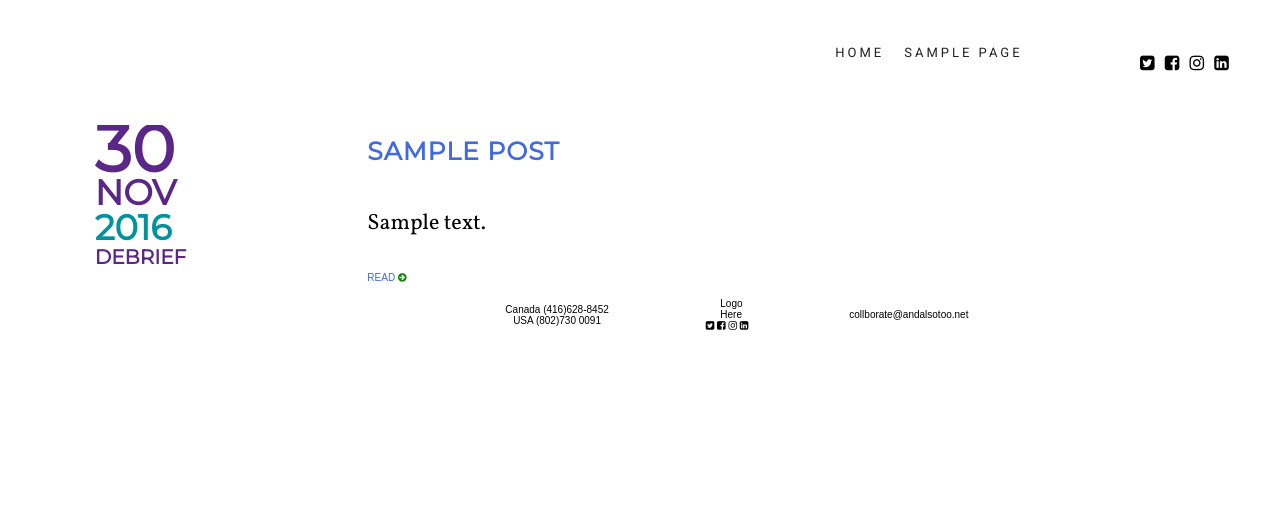
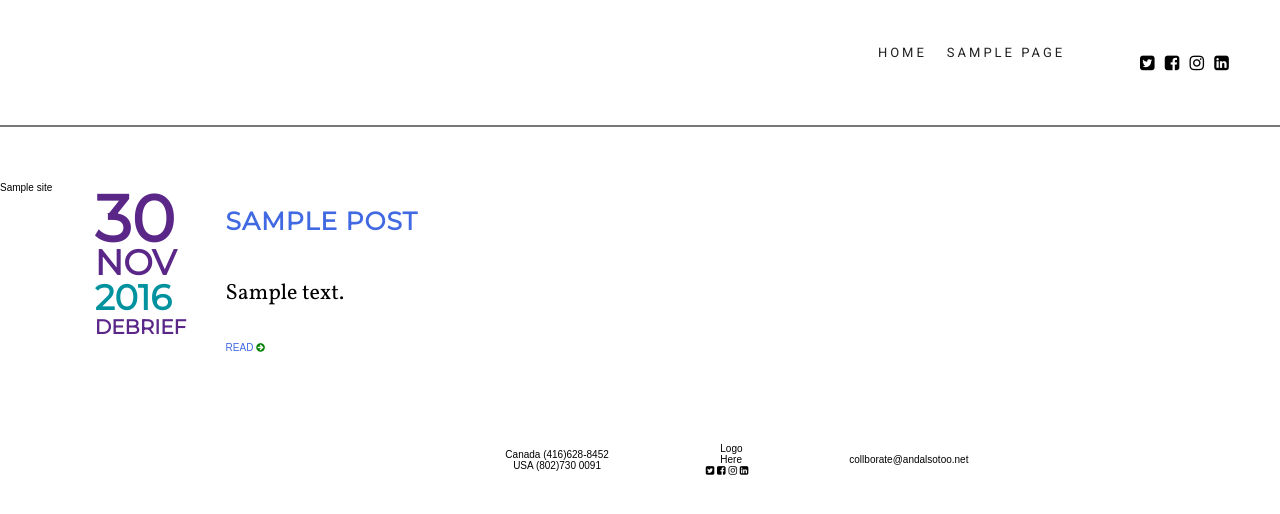
Before and after one commit to darrenpuscas/andalsotoo, a WordPress theme: template themes/and-also-too/home.php in a window 1280 px wide. Shown: the top 514 px of the page. Run offline with PHP 8.4 and a stand-in for WordPress, Linux system fonts and the light colour scheme; the site name, menu and one post (Sample post) are stand-ins, and other content is empty; some libraries are stand-ins or nearby versions.

Commit message:
blog fixes

```diff
--- a/themes/and-also-too/css/page_specific/_header.css
+++ b/themes/and-also-too/css/page_specific/_header.css
@@ -10,7 +10,7 @@
     transform: translateX(-50%);
         padding: 2.1em 0;
         background: white;
-
+        border-bottom: 2px solid #787878;
     @media $medium {
         padding: 3em 0;
     }
@@ -85,7 +85,7 @@
 
 .nav-social-medium {
     display: none;
-    flex: .4;
+    flex: .3;
 
     @media $medium {
         display: flex;
--- a/themes/and-also-too/style.css
+++ b/themes/and-also-too/style.css
@@ -815,6 +815,24 @@ h1.entry-title {
 .bypostauthor {
     display: block;
 }
+#main {
+    padding-top: 4em;
+}
+@media screen and (min-width: 768px) and (max-width: 1024px) {
+    #main {
+        padding-top: 9em;
+    }
+}
+@media screen and (min-width: 1025px) and (max-width: 1320px) {
+    #main {
+        padding-top: 9em;
+    }
+}
+@media screen and (min-width: 1321px) {
+    #main {
+        padding-top: 9em;
+    }
+}
 .entry-content {}
 .outer-content {
     width: 85.2%;
@@ -1063,6 +1081,7 @@ h1.entry-title {
             transform: translateX(-50%);
     padding: 2.1em 0;
     background: white;
+    border-bottom: 2px solid #787878;
 }
 @media screen and (min-width: 768px) and (max-width: 1024px) {
     .site-header {
@@ -1160,9 +1179,9 @@ h1.entry-title {
 }
 .nav-social-medium {
     display: none;
-    -webkit-box-flex: .4;
-        -ms-flex: .4;
-            flex: .4;
+    -webkit-box-flex: .3;
+        -ms-flex: .3;
+            flex: .3;
 }
 @media screen and (min-width: 768px) and (max-width: 1024px) {
     .nav-social-medium {
@@ -2278,7 +2297,7 @@ h1.entry-title {
 }
 /*Blog CSS*/
 .blog-flex {
-    margin-top: 20px;
+    margin-bottom: 90px;
 }
 @media screen and (min-width: 768px) and (max-width: 1024px) {
     .blog-flex {
@@ -2331,7 +2350,6 @@ h1.entry-title {
 .blog-entry-meta-medium {
     /*might combine with general entry meta if it doesn't conflict*/
     display: none;
-    width: 25%;
 }
 @media screen and (min-width: 768px) and (max-width: 1024px) {
     .blog-entry-meta-medium {
@@ -2339,6 +2357,7 @@ h1.entry-title {
         -webkit-box-flex: 0;
             -ms-flex: 0 0 auto;
                 flex: 0 0 auto;
+        width: 16%;
     }
 }
 @media screen and (min-width: 1025px) and (max-width: 1320px) {
@@ -2347,6 +2366,7 @@ h1.entry-title {
         -webkit-box-flex: 0;
             -ms-flex: 0 0 auto;
                 flex: 0 0 auto;
+        width: 12%;
     }
 }
 @media screen and (min-width: 1321px) {
@@ -2355,6 +2375,7 @@ h1.entry-title {
         -webkit-box-flex: 0;
             -ms-flex: 0 0 auto;
                 flex: 0 0 auto;
+        width: 10%;
     }
 }
 .blog-date-num, .blog-date-month, .blog-date-year {
@@ -2385,6 +2406,8 @@ h1.entry-title {
 }
 @media screen and (min-width: 768px) and (max-width: 1024px) {
     .blog-date-num {
+        font-size: 6.5rem;
+        line-height: 0.8;
         line-height: 0.8;
     }
 }
@@ -2404,23 +2427,27 @@ h1.entry-title {
     color: #5A2788;
 }
 @media screen and (min-width: 768px) and (max-width: 1024px) {
-    .blog-date-month {}
-}
-@media screen and (min-width: 1025px) and (max-width: 1320px) {
     .blog-date-month {
         font-size: 3.5rem;
     }
 }
-@media screen and (min-width: 1321px) {
+@media screen and (min-width: 1025px) and (max-width: 1320px) {
     .blog-date-month {
         font-size: 3.5rem;
     }
 }
+@media screen and (min-width: 1321px) {
+    .blog-date-month {
+        font-size: 3.5rem;
+    }
+}
 .blog-date-year {
     color: #00929E;
 }
 @media screen and (min-width: 768px) and (max-width: 1024px) {
-    .blog-date-year {}
+    .blog-date-year {
+        font-size: 3.5rem;
+    }
 }
 @media screen and (min-width: 1025px) and (max-width: 1320px) {
     .blog-date-year {
@@ -2473,7 +2500,7 @@ h1.entry-title {
         -webkit-box-flex: 0;
             -ms-flex: 0 0 auto;
                 flex: 0 0 auto;
-        width: 100%;
+        width: 84%;
     }
 }
 @media screen and (min-width: 1025px) and (max-width: 1320px) {
@@ -2481,7 +2508,7 @@ h1.entry-title {
         -webkit-box-flex: 0;
             -ms-flex: 0 0 auto;
                 flex: 0 0 auto;
-        width: 50%;
+        width: 76%;
     }
 }
 @media screen and (min-width: 1321px) {
@@ -2489,7 +2516,7 @@ h1.entry-title {
         -webkit-box-flex: 0;
             -ms-flex: 0 0 auto;
                 flex: 0 0 auto;
-        width: 50%;
+        width: 80%;
     }
 }
 .read-link {
@@ -2499,8 +2526,23 @@ h1.entry-title {
     color: green;
 }
 .bempty {
-    width: 25%;
+    width: 0%;
     height: 10px;
+}
+@media screen and (min-width: 768px) and (max-width: 1024px) {
+    .bempty {
+        width: 0%;
+    }
+}
+@media screen and (min-width: 1025px) and (max-width: 1320px) {
+    .bempty {
+        width: 12%;
+    }
+}
+@media screen and (min-width: 1321px) {
+    .bempty {
+        width: 10%;
+    }
 }
 /*Individual Story*/
 .story-featured-image {
```
Also changed, not shown: themes/and-also-too/css/frequent_elements/_layouts.css (+13 -0 lines), themes/and-also-too/css/page_specific/_blog.css (+23 -9 lines).
